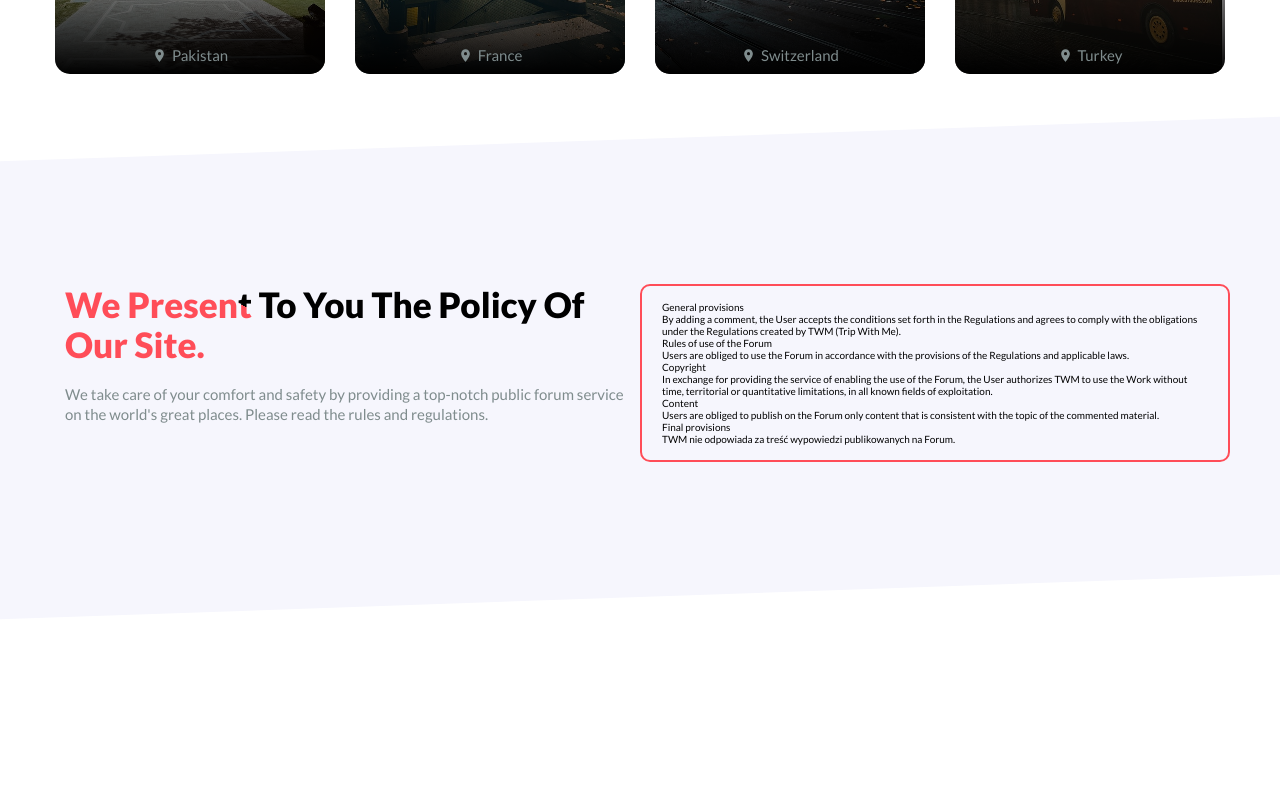
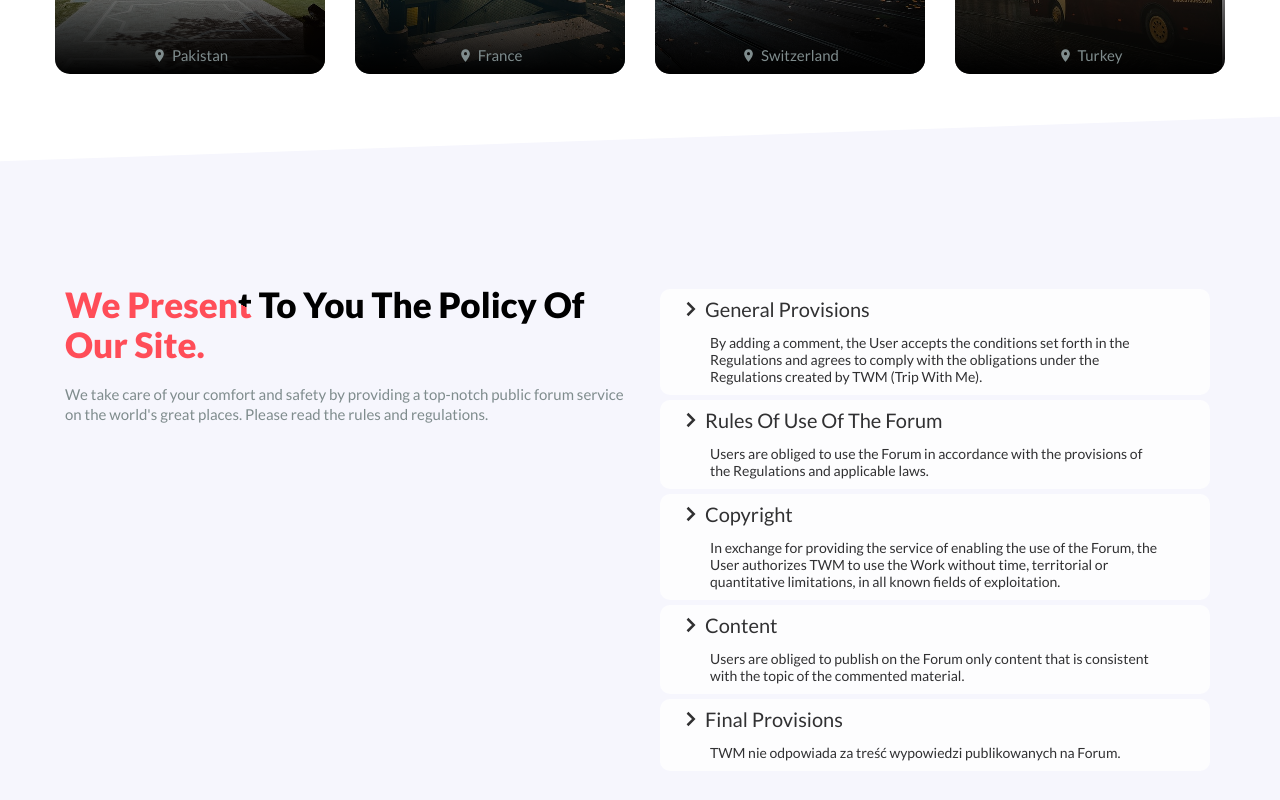
Before and after one commit to jankkosinski/trip-with-me, a React (Create React App) app: page / in a window 1280 px wide. Shown: the part 1686-2486 px from the top of the page. Before the commit the page ends 2333 px from the top, so only its background shows below. Built offline with nearby package versions, Linux system fonts and the light colour scheme.

Commit message:
💄 add styles for collapsed section with boxes

```diff
--- a/src/components/CollapsedBox.js
+++ b/src/components/CollapsedBox.js
@@ -1,9 +1,13 @@
 import React from 'react';
+import { BiChevronRight } from 'react-icons/bi';
 
 export default function CollapsedBox({ header, body }) {
   return (
     <div className='collapse-box'>
-      <div className='collapse-box__heading'>{header}</div>
+      <div className='collapse-box__heading'>
+        <BiChevronRight size={'3rem'}></BiChevronRight>
+        {header}
+      </div>
       <div className='collapse-box__body'>{body}</div>
     </div>
   );
--- a/src/scss/components/_containers.scss
+++ b/src/scss/components/_containers.scss
@@ -1,3 +1,4 @@
+@use '../utilities';
 .container {
   max-width: 1200px;
   margin-left: auto;
@@ -7,3 +8,25 @@
 .pr {
   position: relative;
 }
+
+.collapse-box {
+  width: 100%;
+  padding: 0.5rem 1.5rem;
+  margin-bottom: 0.5rem;
+  background-color: utilities.$white;
+  border-radius: 1rem;
+  opacity: 0.8;
+  &__heading {
+    @include utilities.align(flex, flex-start, center, null);
+    font-size: 2rem;
+    font-weight: 400;
+    cursor: pointer;
+    text-transform: capitalize;
+  }
+  &__body {
+    position: relative;
+    margin-top: 0.5rem;
+    padding: 0.5rem 3.5rem;
+    font-size: 1.4rem;
+  }
+}
--- a/src/scss/sections/_policy.scss
+++ b/src/scss/sections/_policy.scss
@@ -30,9 +30,7 @@
       }
     }
     &__body {
-      margin-top: 1.5rem;
-      border: 2px solid utilities.$primary;
-      border-radius: 1rem;
+      margin-top: 0.5rem;
       padding: 1.5rem 2rem;
     }
   }
```
